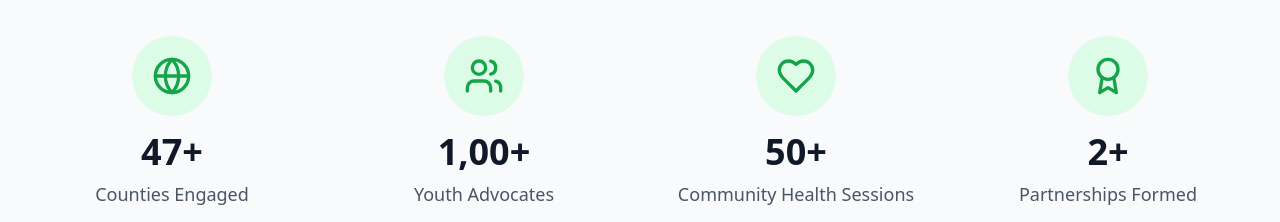
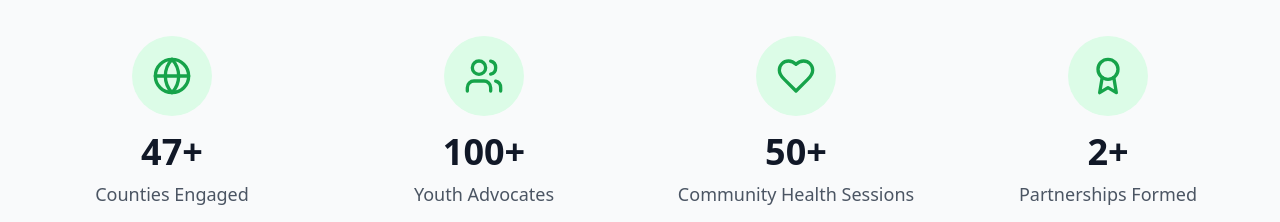
Before and after one commit to kennan675/Tmhealthx, a React (Vite) app: page / in a window 1280 px wide. Shown: the part 2380-2602 px from the top of the page. Built offline with nearby package versions, Linux system fonts and the light colour scheme.

Commit message:
Updated Homepage.tsx

```diff
--- a/src/pages/Homepage.tsx
+++ b/src/pages/Homepage.tsx
@@ -6,7 +6,7 @@ import { Link } from 'react-router-dom';
 const Homepage = () => {
   const stats = [
     { label: 'Counties Engaged', value: '47+', icon: Globe },
-    { label: 'Youth Advocates', value: '1,00+', icon: Users },
+    { label: 'Youth Advocates', value: '100+', icon: Users },
     { label: 'Community Health Sessions', value: '50+', icon: Heart },
     { label: 'Partnerships Formed', value: '2+', icon: Award },
   ];
```
